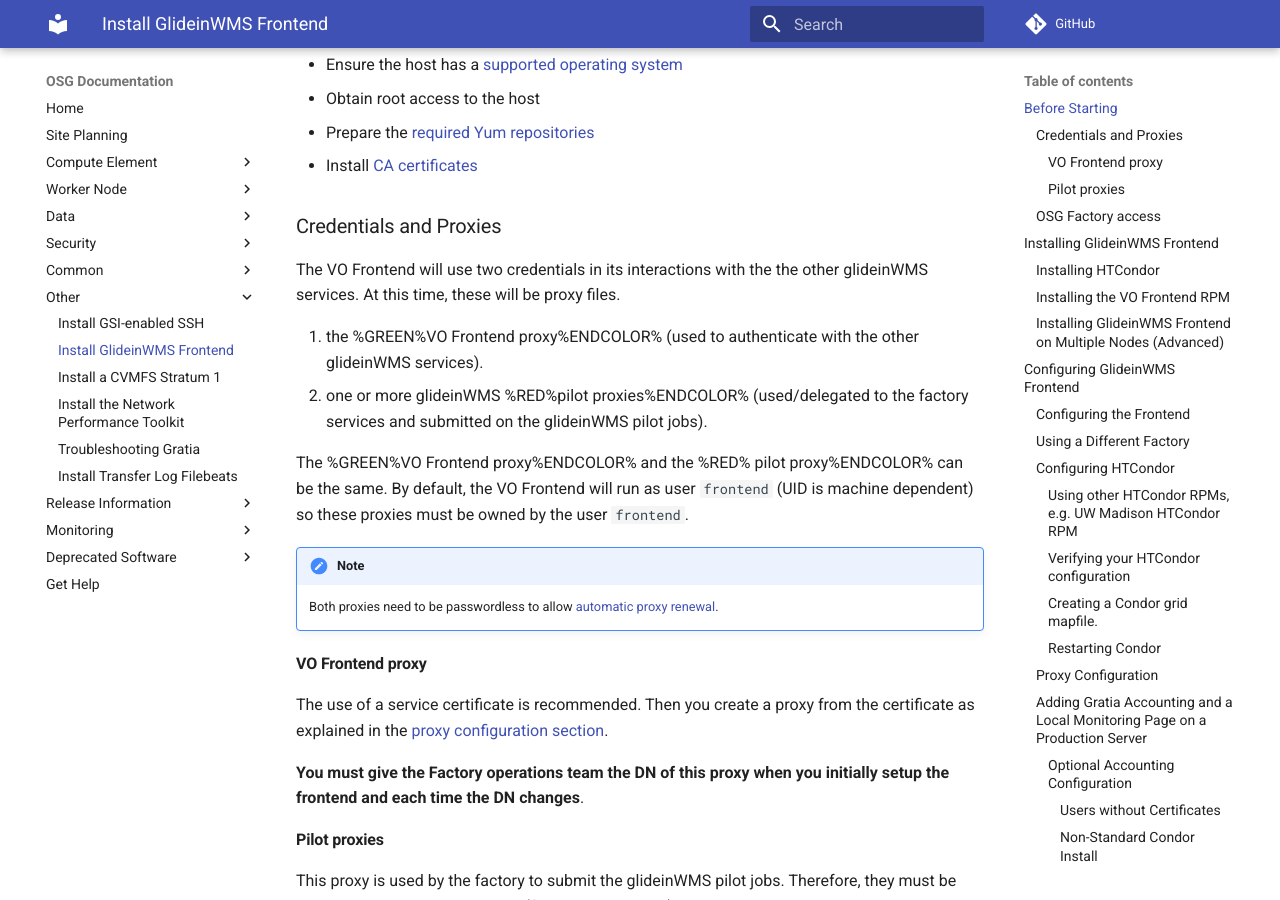
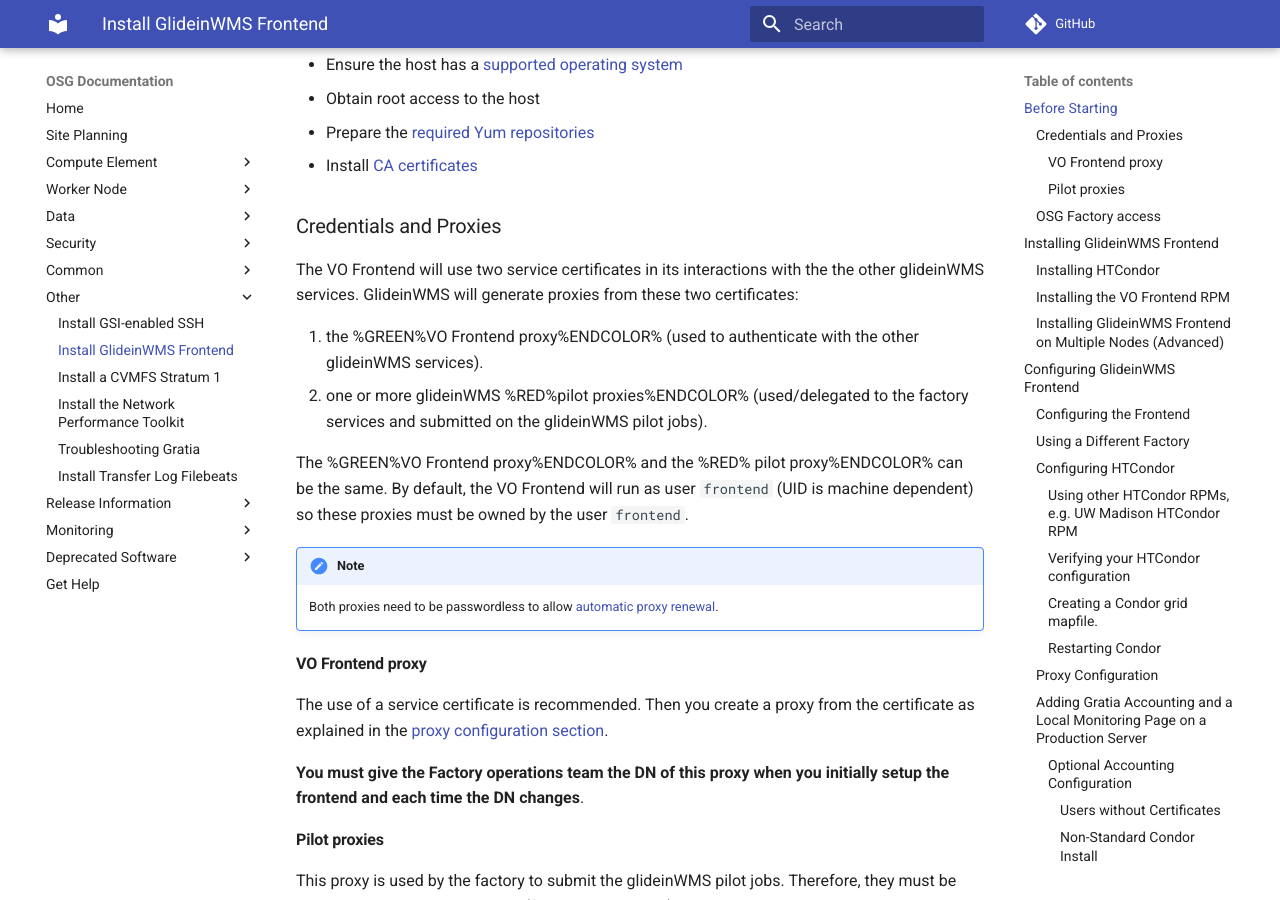
Before and after one commit to osg-htc/docs, an MkDocs documentation site: the page built from docs/other/install-gwms-frontend.md, in a window 1280 px wide and 900 px high, scrolled down 1569 px. Built offline with MkDocs 1.6.1 and Material for MkDocs 9.7.7, drawn with Linux system fonts in a browser that asks for light colours; comment, search, counter and statistics services are not loaded; old or Windows-style settings are respelled for this version of MkDocs.

Commit message:
Specify the need for service certificates

```diff
--- a/docs/other/install-gwms-frontend.md
+++ b/docs/other/install-gwms-frontend.md
@@ -46,8 +46,8 @@
 
 ### Credentials and Proxies
 
-The VO Frontend will use two credentials in its interactions with the the other
-glideinWMS services. At this time, these will be proxy files.
+The VO Frontend will use two service certificates in its interactions with the the other glideinWMS services.
+GlideinWMS will generate proxies from these two certificates:
 
 1. the %GREEN%VO Frontend proxy%ENDCOLOR% (used to authenticate with the other glideinWMS services).
 2. one or more glideinWMS %RED%pilot proxies%ENDCOLOR% (used/delegated to the factory services and submitted on the glideinWMS pilot jobs).
```
